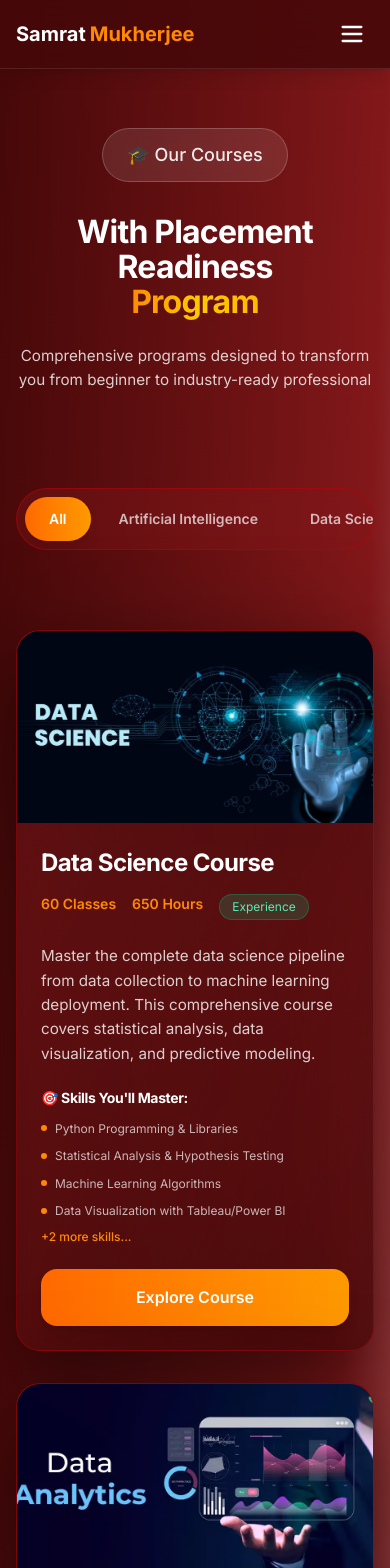
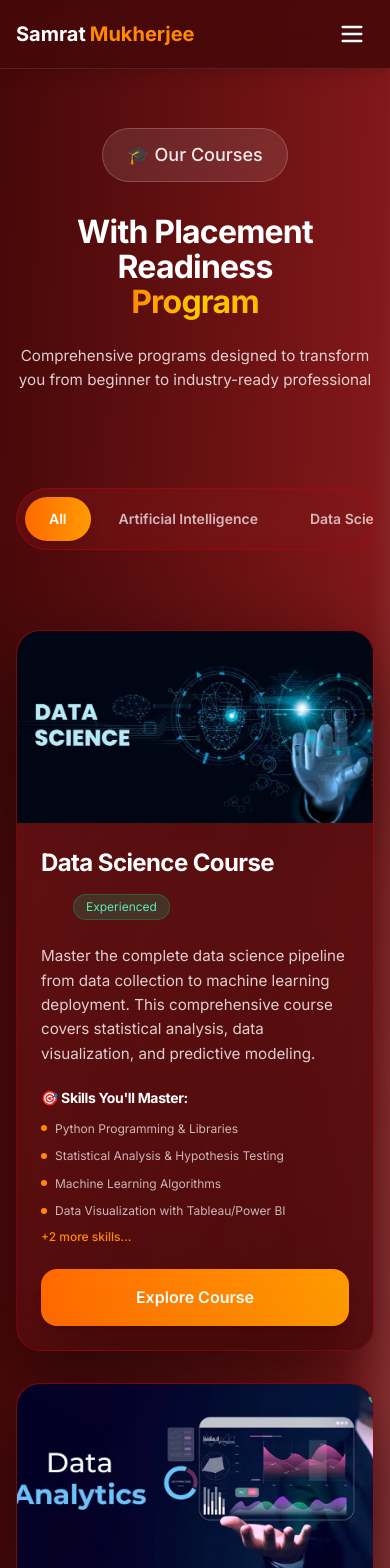
Before and after one commit to samrataiandbi-cmd/samraiai, a Next.js app: page /courses in a window 390 px wide. Shown: the top 1568 px of the page. Built offline with nearby package versions, Linux system fonts and the light colour scheme.

Commit message:
Removed course durations

```diff
--- a/src/app/admin/adminPanel/page.js
+++ b/src/app/admin/adminPanel/page.js
@@ -19,7 +19,7 @@ export default function AdminPanel() {
 	// Check authentication state
 	useEffect(() => {
 		const unsubscribe = onAuthStateChanged(auth, (user) => {
-			if (user && user.email === "yashkm@gmail.com") {
+			if (user && (user.email === "yashkm@gmail.com" || user.email === "samrataiandbi@gmail.com")) {
 				setIsAuthenticated(true);
 				setLoading(false);
 			} else {
@@ -68,7 +68,8 @@ export default function AdminPanel() {
 
 		try {
 			const userCredential = await signInWithEmailAndPassword(auth, email, password);
-			if (userCredential.user.email !== "yashkm@gmail.com") {
+			const allowedEmails = ["yashkm@gmail.com", "samrataiandbi@gmail.com"];
+			if (!allowedEmails.includes(userCredential.user.email)) {
 				await signOut(auth);
 				setLoginError("Unauthorized access. Access denied.");
 			}
--- a/src/app/courses/page.js
+++ b/src/app/courses/page.js
@@ -14,9 +14,7 @@ export default function CoursesPage() {
 		{
 			title: "Data Science Course",
 			image: "/images/courses/data-science.png",
-			classes: "60 Classes",
-			hours: "650 Hours",
-			level: "Experience",
+			level: "Experienced",
 			category: "Data Science",
 			description:
 				"Master the complete data science pipeline from data collection to machine learning deployment. This comprehensive course covers statistical analysis, data visualization, and predictive modeling.",
@@ -32,9 +30,7 @@ export default function CoursesPage() {
 		{
 			title: "Data Analytics Course",
 			image: "/images/courses/data-analytics.png",
-			classes: "38 Classes",
-			hours: "500 Hours",
-			level: "Experience",
+			level: "Experienced",
 			category: "Data Science",
 			description:
 				"Transform raw data into actionable business insights. Learn to analyze trends, create compelling visualizations, and make data-driven recommendations for business growth.",
@@ -50,9 +46,7 @@ export default function CoursesPage() {
 		{
 			title: "Business Analytics Course",
 			image: "/images/courses/business-analytics.png",
-			classes: "38 Classes",
-			hours: "475 Hours",
-			level: "Experience",
+			level: "Experienced",
 			category: "Business Intelligence",
 			description:
 				"Bridge the gap between business strategy and data insights. Learn to identify business problems, analyze performance metrics, and drive strategic decision-making through analytics.",
@@ -71,8 +65,6 @@ export default function CoursesPage() {
 		{
 			title: "Machine Learning Mastery",
 			image: "/images/courses/machine-learning.png",
-			classes: "45 Classes",
-			hours: "580 Hours",
 			level: "Advanced",
 			category: "Machine Learning",
 			description:
@@ -89,8 +81,6 @@ export default function CoursesPage() {
 		{
 			title: "Artificial Intelligence",
 			image: "/images/courses/artificial-intelligence.png",
-			classes: "52 Classes",
-			hours: "720 Hours",
 			level: "Expert",
 			category: "Artificial Intelligence",
 			description:
@@ -107,8 +97,6 @@ export default function CoursesPage() {
 		{
 			title: "Big Data & Cloud Analytics",
 			image: "/images/courses/big-data-cloud.png",
-			classes: "40 Classes",
-			hours: "550 Hours",
 			level: "Advanced",
 			category: "Big Data & Cloud",
 			description:
@@ -125,8 +113,6 @@ export default function CoursesPage() {
 		{
 			title: "Advanced AI and Generative AI Program",
 			image: "/images/courses/generative-ai.png",
-			classes: "48 Classes",
-			hours: "600 Hours",
 			level: "Expert",
 			category: "Artificial Intelligence",
 			description:
@@ -143,8 +129,6 @@ export default function CoursesPage() {
 		{
 			title: "Applied Data Science with AI",
 			image: "/images/courses/data-science-with-ai.png",
-			classes: "50 Classes",
-			hours: "650 Hours",
 			level: "Advanced",
 			category: "Data Science",
 			description:
@@ -161,8 +145,6 @@ export default function CoursesPage() {
 		{
 			title: "Applied Data Science with Python",
 			image: "/images/courses/data-science-with-python.png",
-			classes: "46 Classes",
-			hours: "600 Hours",
 			level: "Advanced",
 			category: "Data Science",
 			description:
@@ -179,8 +161,6 @@ export default function CoursesPage() {
 		{
 			title: "Mastering Data Science with R",
 			image: "/images/courses/data-science-with-r.png",
-			classes: "46 Classes",
-			hours: "600 Hours",
 			level: "Advanced",
 			category: "Data Science",
 			description:
@@ -197,8 +177,6 @@ export default function CoursesPage() {
 		{
 			title: "Mastering Data Visualizations with Power BI",
 			image: "/images/courses/data-visualization-with-bi.png",
-			classes: "35 Classes",
-			hours: "400 Hours",
 			level: "Intermediate",
 			category: "Business Intelligence",
 			description:
@@ -215,8 +193,6 @@ export default function CoursesPage() {
 		{
 			title: "Big Data with Data Science",
 			image: "/images/courses/big-data.png",
-			classes: "55 Classes",
-			hours: "750 Hours",
 			level: "Expert",
 			category: "Big Data & Cloud",
 			description:
@@ -333,12 +309,8 @@ export default function CoursesPage() {
 									{/* Course Stats */}
 									<div className="flex justify-between items-center mb-6">
 										<div className="flex space-x-4">
-											<span className="text-white/70 text-sm">
-												<span className="text-orange-400 font-semibold">{course.classes}</span>
-											</span>
-											<span className="text-white/70 text-sm">
-												<span className="text-orange-400 font-semibold">{course.hours}</span>
-											</span>
+											<span className="text-white/70 text-sm"></span>
+											<span className="text-white/70 text-sm"></span>
 											<span className="bg-emerald-500/20 text-emerald-300 px-3 py-1 rounded-full text-xs border border-emerald-500/30">
 												{course.level}
 											</span>
@@ -453,8 +425,8 @@ export default function CoursesPage() {
 						<div>
 							<h4 className="text-lg font-semibold text-white mb-4">Contact</h4>
 							<div className="space-y-2 text-white/70">
-								<p>📧 samrat@dataanalytics.com</p>
-								<p>📱 +91 98765 43210</p>
+								<p>📧 samrataiandbi@gmail.com</p>
+								<p>📱 +91 98108 03676</p>
 								<p>🌐 Available for corporate training</p>
 							</div>
 						</div>
--- a/src/app/page.js
+++ b/src/app/page.js
@@ -580,7 +580,6 @@ export default function Home() {
 							{
 								title: "Data Analytics Fundamentals",
 								level: "Beginner",
-								duration: "8 weeks",
 								features: [
 									"Python & SQL from scratch",
 									"Excel advanced techniques",
@@ -593,7 +592,6 @@ export default function Home() {
 							{
 								title: "Machine Learning Mastery",
 								level: "Intermediate",
-								duration: "12 weeks",
 								features: [
 									"Supervised & unsupervised learning",
 									"Deep learning with TensorFlow",
@@ -607,7 +605,6 @@ export default function Home() {
 							{
 								title: "Advanced Analytics & AI",
 								level: "Advanced",
-								duration: "16 weeks",
 								features: [
 									"Advanced ML algorithms",
 									"Natural Language Processing",
@@ -635,7 +632,6 @@ export default function Home() {
 										<span className="bg-yellow-500/20 text-yellow-300 px-2 sm:px-3 py-1 rounded-full text-xs sm:text-sm border border-yellow-500/30">
 											{course.level}
 										</span>
-										<span className="text-gray-300 text-sm sm:text-base">{course.duration}</span>
 									</div>
 								</div>
 
```
